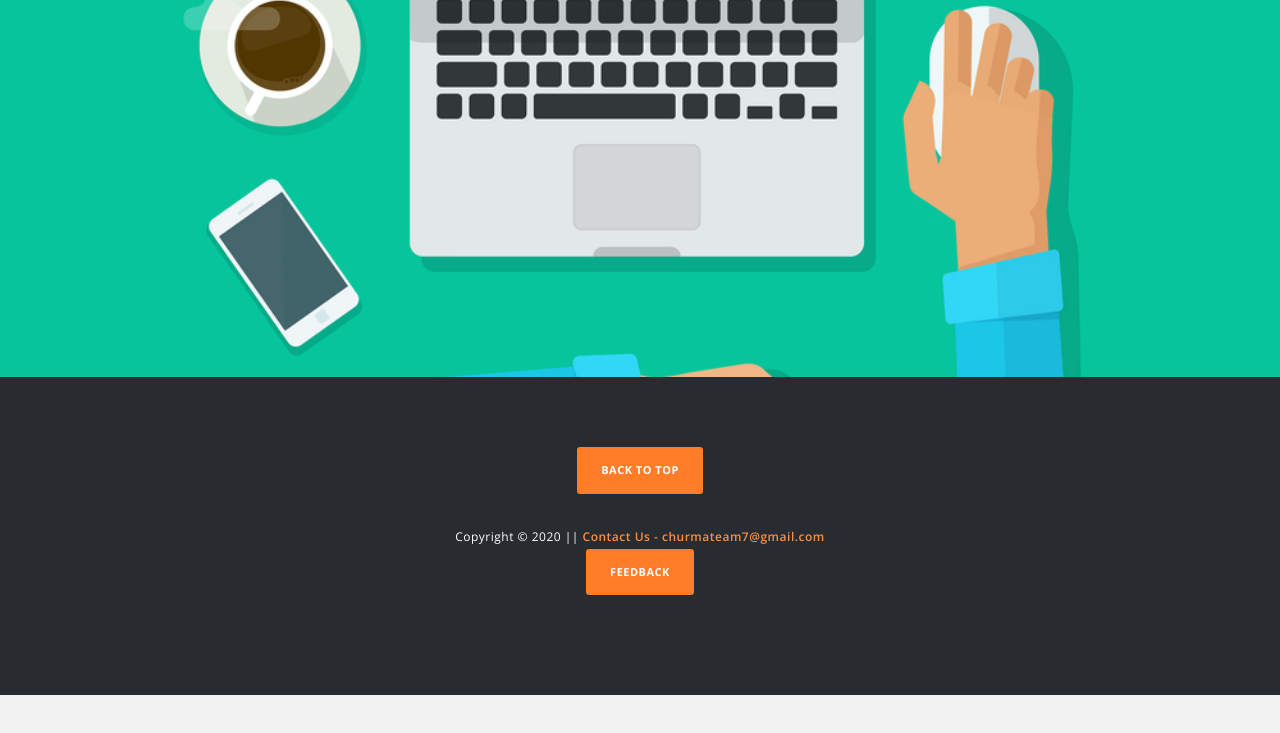
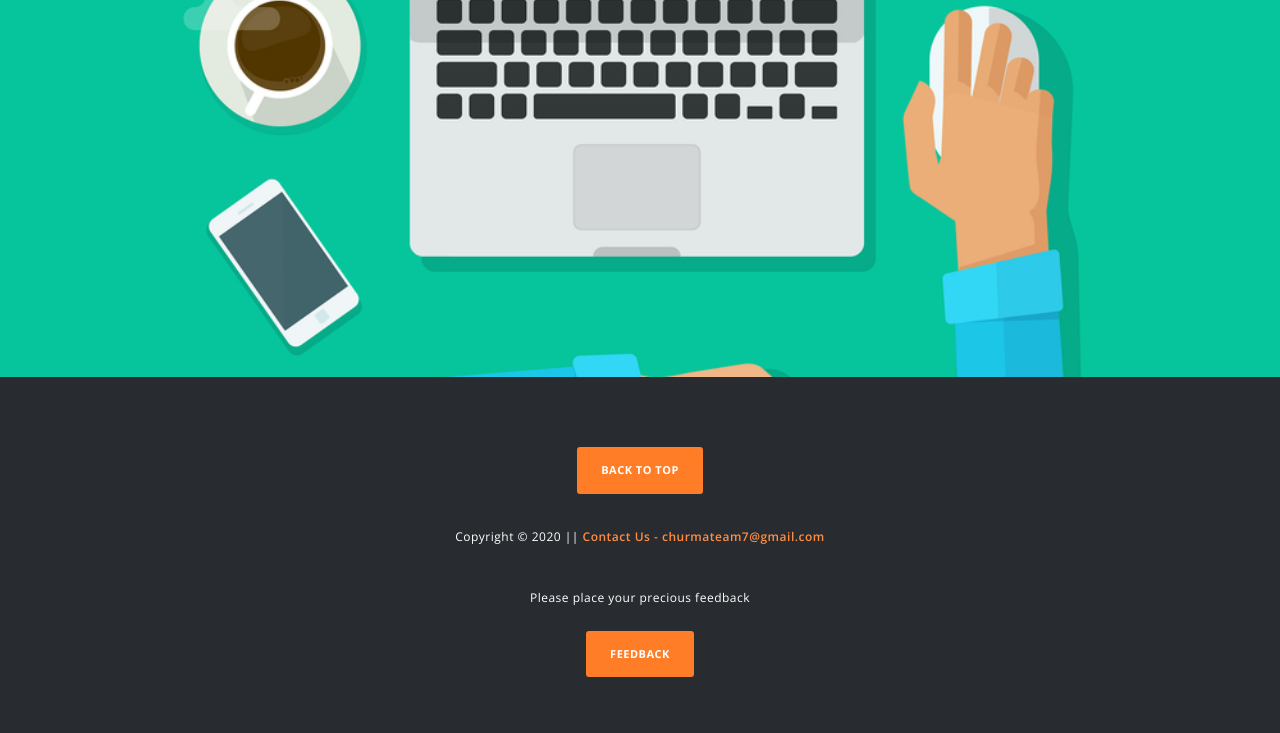
Before and after one commit to Teamchurma/Teamchurma.github.io, a plain HTML site: page index.html in a window 1280 px wide. Shown: the part 4423-5156 px from the top of the page. Before the commit the page ends 5118 px from the top, so only its background shows below. Drawn offline with nearby package versions, Linux system fonts and the light colour scheme.

Commit message:
Update index.html

```diff
--- a/index.html
+++ b/index.html
@@ -272,6 +272,9 @@
                         <a href="#home">Back To Top</a>
                     </div>
                     <p>Copyright &copy; 2020 ||  <em>Contact Us - churmateam7@gmail.com</em></p>
+                    <br/>
+                    <p>Please place your precious feedback</p>
+                    <br/>
                     <div class="primary-button">
                         <a href="https://forms.gle/QvPzbegBvMCmhmx56">Feedback</a>
                     </div>
```
